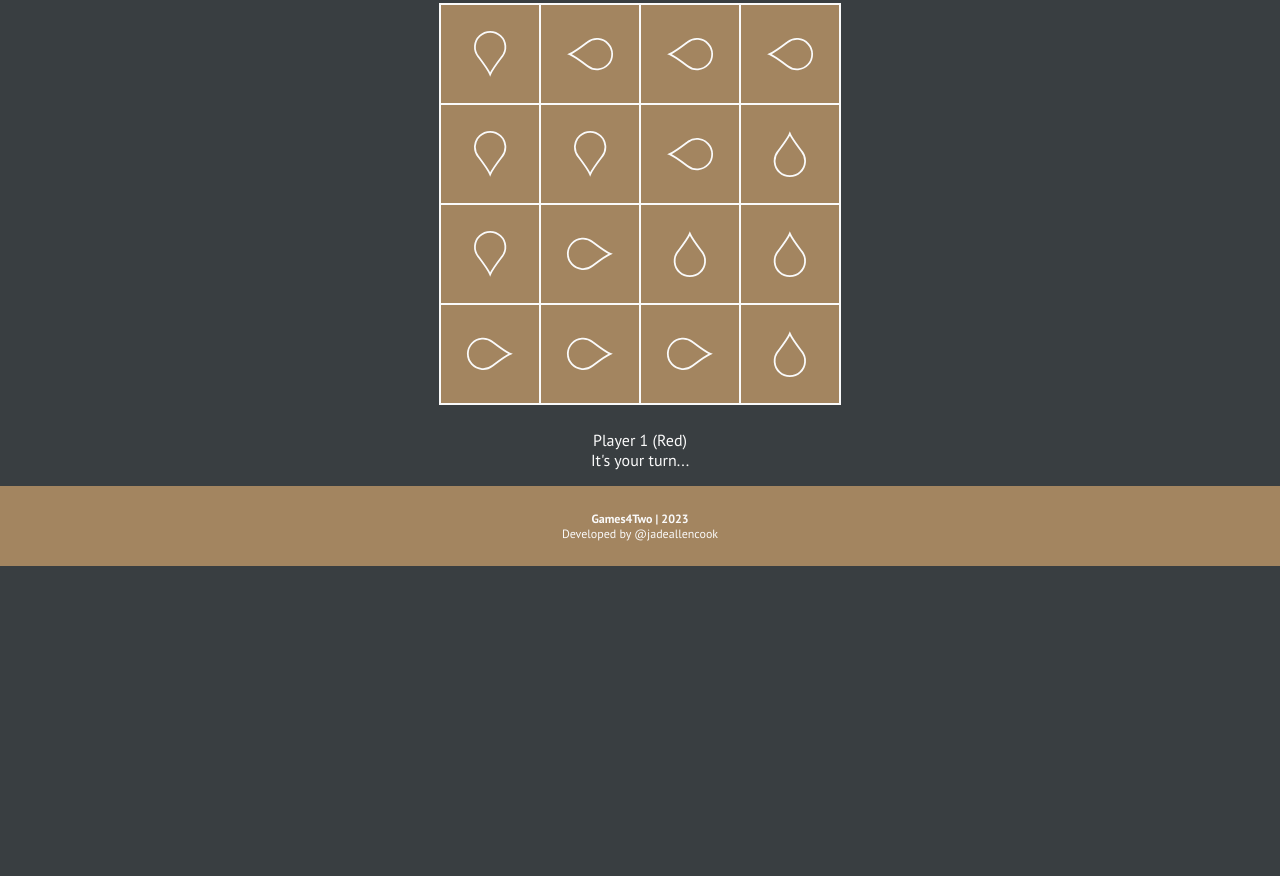
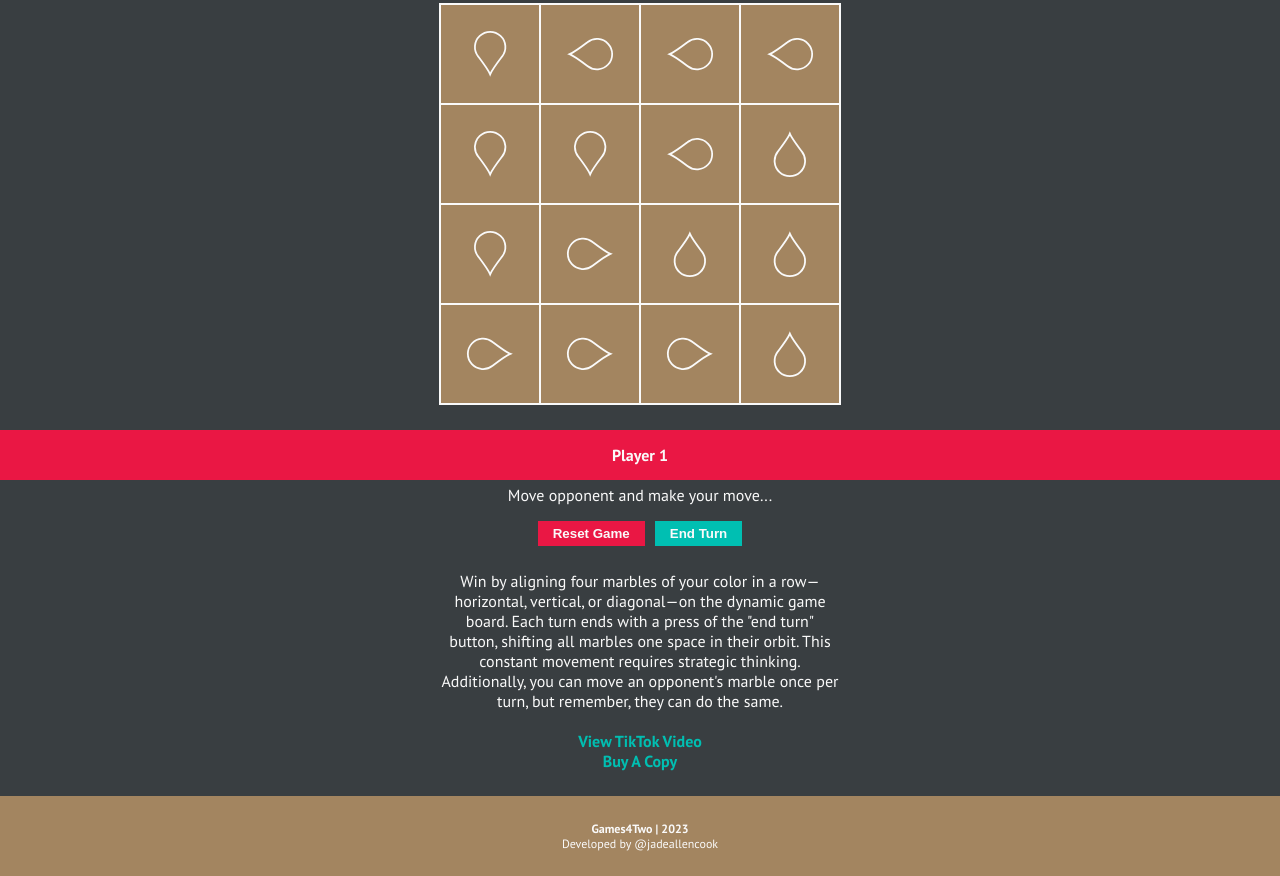
Before and after one commit to jadeallencook/orbito, a React app: page / in a window 1280 px wide. Shown: the part 115-991 px from the top of the page. Before the commit the page ends 800 px from the top, so only its background shows below. Built offline with nearby package versions, Linux system fonts and the light colour scheme.

Commit message:
updated orbito style and content

```diff
--- a/src/games/orbito/index.js
+++ b/src/games/orbito/index.js
@@ -69,9 +69,10 @@ const Orbito = () => {
   const [board, setBoard] = useState(Array(16).fill(null));
   const [isPlayerOne, setIsPlayerOne] = useState(true);
   const [winner, setWinner] = useState(null);
+  const currentPlayer =
+    winner !== null ? (winner ? true : false) : isPlayerOne ? true : false;
 
   const handleWinner = (winner) => {
-    console.log(winner);
     setWinner(winner);
   };
 
@@ -87,7 +88,7 @@ const Orbito = () => {
 
     if (checkIfWinner(rotatedBoard) !== null) {
       setBoard(rotatedBoard);
-    } else if (checkIfWinner(newBoard)) {
+    } else if (checkIfWinner(newBoard) !== null) {
       setBoard(newBoard);
     }
 
@@ -121,14 +122,50 @@ const Orbito = () => {
       </div>
       <p className="orbito__message">
         <>
-          <span>
-            {isPlayerOne || winner === isPlayerOne
-              ? "Player 1 (Red)"
-              : "Player 2 (Green)"}
+          <span className={`player ${currentPlayer ? "red" : "green"}`}>
+            {currentPlayer ? "Player 1" : "Player 2"}
           </span>
 
-          <span>{winner !== null ? "WINNER" : "It's your turn..."}</span>
+          <span>
+            {winner !== null ? "WINNER" : "Move opponent and make your move..."}
+          </span>
         </>
+      </p>
+      <div className="orbito__buttons">
+        <button
+          className="red"
+          onClick={() => {
+            setBoard(Array(16).fill(null));
+            setIsPlayerOne(true);
+            setWinner(null);
+          }}
+        >
+          Reset Game
+        </button>
+        <button className="green">End Turn</button>
+      </div>
+      <p className="orbito__links">
+        Win by aligning four marbles of your color in a row—horizontal,
+        vertical, or diagonal—on the dynamic game board. Each turn ends with a
+        press of the "end turn" button, shifting all marbles one space in their
+        orbit. This constant movement requires strategic thinking. Additionally,
+        you can move an opponent's marble once per turn, but remember, they can
+        do the same.
+        <br />
+        <br />
+        <a
+          href="https://www.tiktok.com/@games4two/video/7292228477258861866"
+          target="_blank"
+        >
+          View TikTok Video
+        </a>
+        <br />
+        <a
+          href="https://boardgamegeek.com/boardgame/383733/orbito#buyacopy"
+          target="_blank"
+        >
+          Buy A Copy
+        </a>
       </p>
     </div>
   );
--- a/src/games/orbito/style.css
+++ b/src/games/orbito/style.css
@@ -8,16 +8,64 @@ div.orbito__board {
   border: solid var(--white) 1px;
 }
 
+div.orbito > p.orbito__links {
+  text-align: center;
+  margin: 0 auto 25px auto;
+  max-width: 400px;
+}
+
+div.orbito > p.orbito__links > a {
+  color: var(--green);
+  text-decoration: none;
+  font-weight: bold;
+}
+
+div.orbito > div.orbito__buttons {
+  text-align: center;
+  padding-bottom: 25px;
+}
+
+div.orbito > div.orbito__buttons > button.green {
+  background-color: var(--green);
+}
+
+div.orbito > div.orbito__buttons > button.red {
+  background-color: var(--red);
+}
+
+div.orbito > div.orbito__buttons > button {
+  margin: 0 5px;
+  font-weight: bold;
+  padding: 5px 15px;
+  border: none;
+  color: var(--white);
+}
+
 div.orbito > p.orbito__message {
   text-align: center;
 }
 
-div.orbito>p.orbito__message > span {
+div.orbito > p.orbito__message > span.player {
+  padding: 15px;
+  font-weight: bold;
+  margin-bottom: 5px;
+}
+
+div.orbito > p.orbito__message > span.red {
+  background-color: var(--red);
+}
+
+div.orbito > p.orbito__message > span.green {
+  background-color: var(--green);
+}
+
+div.orbito > p.orbito__message > span {
   display: block;
 }
 
 div.orbito > h1.orbito__title {
   text-align: center;
+  margin-bottom: 0;
 }
 
 div.orbito__board__cell {
@@ -36,7 +84,7 @@ div.orbito__board__cell > div {
   text-align: center;
 }
 
-div.orbito__board__cell>div>svg {
+div.orbito__board__cell > div > svg {
   height: 50px;
   margin-top: 25px;
 }
```
Lines whose indentation alone changed are shown as unchanged.
